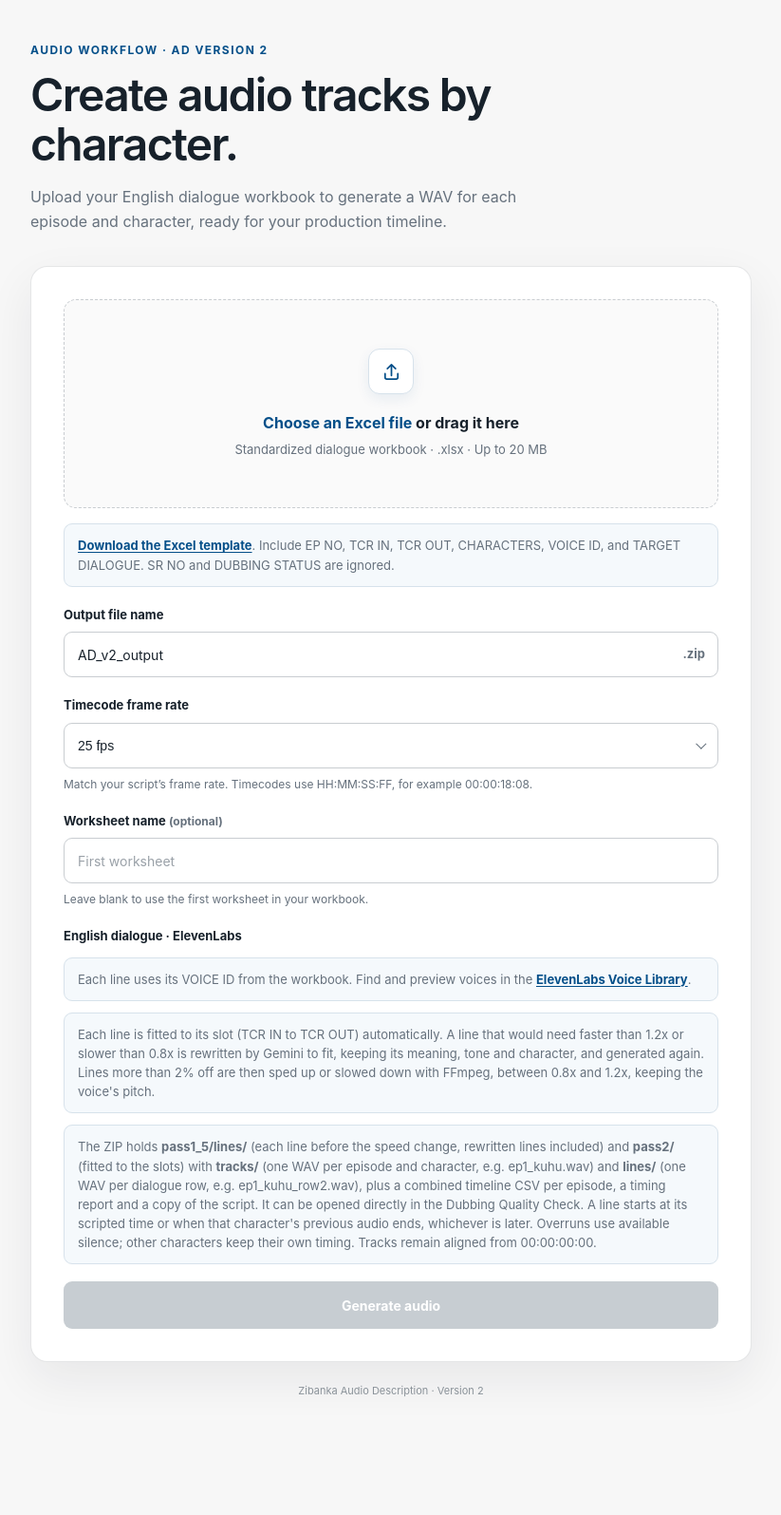
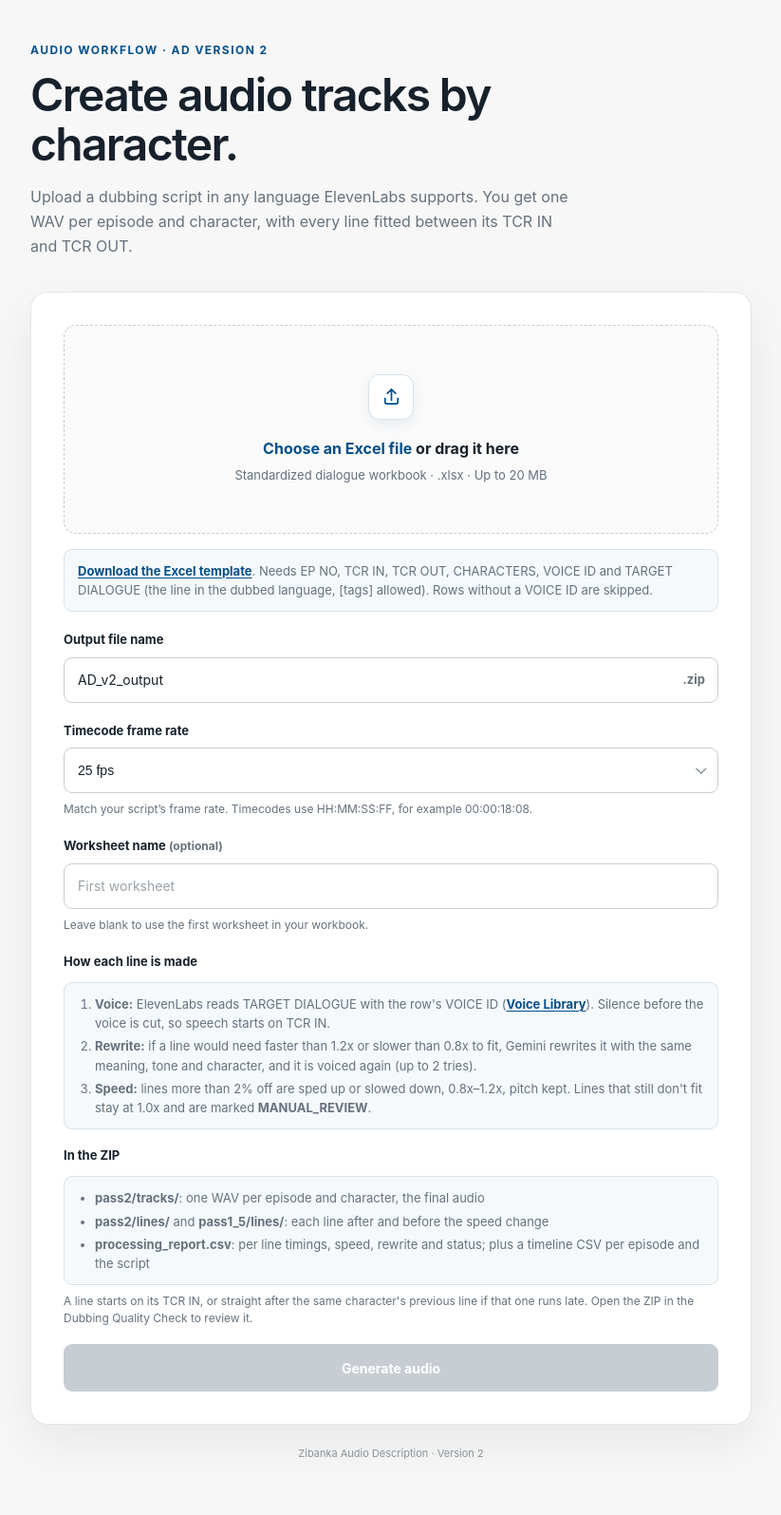
Before and after one commit to shayona21/audio_description_zibanka, a Flask app: page / in a window 1280 px wide. Shown: the part 156-1751 px from the top of the page at 95% size, without its empty margins (228-1051 px from the left). Before the commit the page ends 1627 px from the top, so only its background shows below. Run offline with Flask 3, Linux system fonts and the light colour scheme; some libraries are stand-ins or nearby versions.

Commit message:
V2 UI: describe the three passes, any ElevenLabs language

```diff
--- a/v2/__init__.py
+++ b/v2/__init__.py
@@ -1 +1 @@
-"""Independent standardized English dubbing pipeline."""
+"""Independent dubbing pipeline: any language ElevenLabs supports."""
--- a/v2/app.py
+++ b/v2/app.py
@@ -118,7 +118,7 @@
     def template():
         workbook = Workbook()
         sheet = workbook.active
-        sheet.title = "English dialogue"
+        sheet.title = "Dubbed dialogue"
         sheet.append(TEMPLATE_HEADERS)
         sheet.freeze_panes = "A2"
         for column in "ABCDEFGH":
--- a/v2/main.py
+++ b/v2/main.py
@@ -9,7 +9,7 @@
 
 def main():
     load_dotenv(Path(__file__).with_name(".env"))
-    parser = argparse.ArgumentParser(description="AD version 2: English Excel to episode/character WAV tracks")
+    parser = argparse.ArgumentParser(description="AD version 2: dubbing script (any ElevenLabs language) to episode/character WAV tracks")
     parser.add_argument("workbook", type=Path)
     parser.add_argument("--output", type=Path, default=Path("v2/runtime/AD_v2_output.zip"))
     parser.add_argument("--fps", type=int, choices=SUPPORTED_FPS, default=25)
--- a/v2/static/style.css
+++ b/v2/static/style.css
@@ -636,6 +636,9 @@
         #sheet-name:disabled { background: #f1f2f3; color: var(--muted); }
         .field-help { margin-top: 8px; color: var(--muted); font-size: 12px; }
         .template-note { margin-top: 16px; }
+        .steps { padding-left: 32px; }
+        .steps li + li { margin-top: 4px; }
+        .zip-label { margin-top: 18px; }
         .secondary-button {
             margin-top: 14px; padding: 9px 14px; border: 1px solid var(--line-strong);
             border-radius: 9px; background: var(--surface); color: var(--brand); cursor: pointer;
--- a/v2/templates/index.html
+++ b/v2/templates/index.html
@@ -3,7 +3,7 @@
 <head>
     <meta charset="UTF-8">
     <meta name="viewport" content="width=device-width, initial-scale=1.0">
-    <meta name="description" content="Generate synchronized English dialogue tracks by episode and character.">
+    <meta name="description" content="Generate dubbed dialogue tracks by episode and character, fitted to each line's timecodes.">
     <title>AD version 2 | Zibanka</title>
     <link rel="stylesheet" href="{{ url_for('static', filename='style.css') }}">
     <script src="{{ url_for('static', filename='app.js') }}" defer></script>
@@ -24,8 +24,8 @@
                 <p class="eyebrow">Audio workflow · AD version 2</p>
                 <h1 id="page-title">Create audio tracks by character.</h1>
                 <p class="subtitle">
-                    Upload your English dialogue workbook to generate a WAV for each
-                    episode and character, ready for your production timeline.
+                    Upload a dubbing script in any language ElevenLabs supports. You get one WAV per
+                    episode and character, with every line fitted between its TCR IN and TCR OUT.
                 </p>
             </section>
 
@@ -53,15 +53,15 @@
 
                 <p class="voice-preview-note template-note" id="template-help">
                     <a href="{{ url_for('template') }}">Download the Excel template</a>.
-                    Include EP NO, TCR IN, TCR OUT, CHARACTERS, VOICE ID, and TARGET DIALOGUE.
-                    SR NO and DUBBING STATUS are ignored.
+                    Needs EP NO, TCR IN, TCR OUT, CHARACTERS, VOICE ID and TARGET DIALOGUE
+                    (the line in the dubbed language, [tags] allowed). Rows without a VOICE ID are skipped.
                 </p>
 
                 <div class="output-field">
                     <label class="field-label" for="output-name">Output file name</label>
                     <div class="name-input-wrap">
                         <input type="text" id="output-name" name="output_name" maxlength="70"
-                               value="AD_v2_output" placeholder="e.g. English dialogue AD v2"
+                               value="AD_v2_output" placeholder="e.g. Show_S1_EP01_dub"
                                autocomplete="off" spellcheck="false" required>
                         <span class="file-extension" aria-hidden="true">.zip</span>
                     </div>
@@ -86,20 +86,24 @@
                 </div>
 
                 <div class="output-field">
-                    <p class="field-label">English dialogue · ElevenLabs</p>
-                    <p class="voice-preview-note">Each line uses its VOICE ID from the workbook.
-                        Find and preview voices in the
-                        <a href="https://elevenlabs.io/voice-library" target="_blank" rel="noopener noreferrer">ElevenLabs Voice Library</a>.
-                    </p>
-                    <p class="voice-preview-note">Each line is fitted to its slot (TCR IN to TCR OUT) automatically. A line that would need
-                        faster than 1.2x or slower than 0.8x is rewritten by Gemini to fit, keeping its meaning, tone and character, and generated again.
-                        Lines more than 2% off are then sped up or slowed down with FFmpeg, between 0.8x and 1.2x, keeping the voice's pitch.</p>
-                    <p class="voice-preview-note">The ZIP holds <b>pass1_5/lines/</b> (each line before the speed change, rewritten lines included) and
-                        <b>pass2/</b> (fitted to the slots) with <b>tracks/</b> (one WAV per episode and character, e.g. ep1_kuhu.wav) and <b>lines/</b>
-                        (one WAV per dialogue row, e.g. ep1_kuhu_row2.wav), plus a combined timeline CSV per episode, a timing report and a copy of the script.
-                        It can be opened directly in the Dubbing Quality Check.
-                        A line starts at its scripted time or when that character's previous audio ends, whichever is later.
-                        Overruns use available silence; other characters keep their own timing. Tracks remain aligned from 00:00:00:00.</p>
+                    <p class="field-label">How each line is made</p>
+                    <ol class="voice-preview-note steps">
+                        <li><b>Voice:</b> ElevenLabs reads TARGET DIALOGUE with the row's VOICE ID
+                            (<a href="https://elevenlabs.io/voice-library" target="_blank" rel="noopener noreferrer">Voice Library</a>).
+                            Silence before the voice is cut, so speech starts on TCR IN.</li>
+                        <li><b>Rewrite:</b> if a line would need faster than 1.2x or slower than 0.8x to fit,
+                            Gemini rewrites it with the same meaning, tone and character, and it is voiced again (up to 2 tries).</li>
+                        <li><b>Speed:</b> lines more than 2% off are sped up or slowed down, 0.8x–1.2x, pitch kept.
+                            Lines that still don't fit stay at 1.0x and are marked <b>MANUAL_REVIEW</b>.</li>
+                    </ol>
+                    <p class="field-label zip-label">In the ZIP</p>
+                    <ul class="voice-preview-note steps">
+                        <li><b>pass2/tracks/</b>: one WAV per episode and character, the final audio</li>
+                        <li><b>pass2/lines/</b> and <b>pass1_5/lines/</b>: each line after and before the speed change</li>
+                        <li><b>processing_report.csv</b>: per line timings, speed, rewrite and status; plus a timeline CSV per episode and the script</li>
+                    </ul>
+                    <p class="field-help">A line starts on its TCR IN, or straight after the same character's previous line if that one runs late.
+                        Open the ZIP in the Dubbing Quality Check to review it.</p>
                 </div>
 
                 <button class="primary-button" id="submit-btn" type="submit" disabled>
```
Also changed, not shown: v2/README.md.
